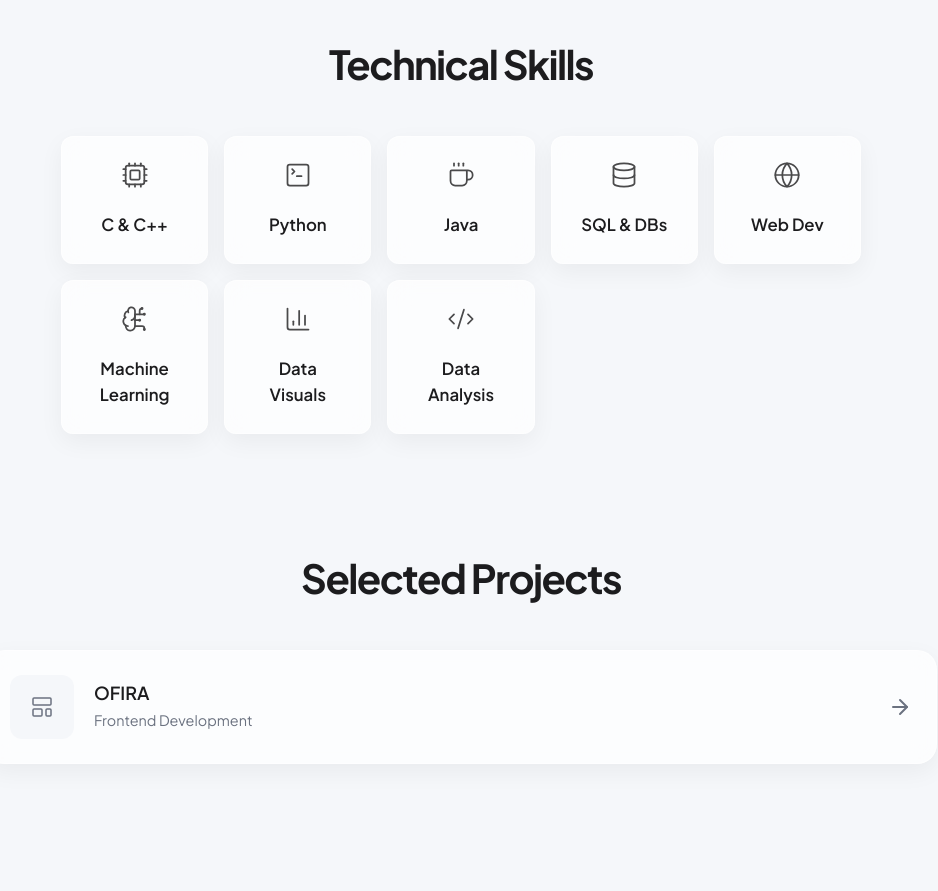
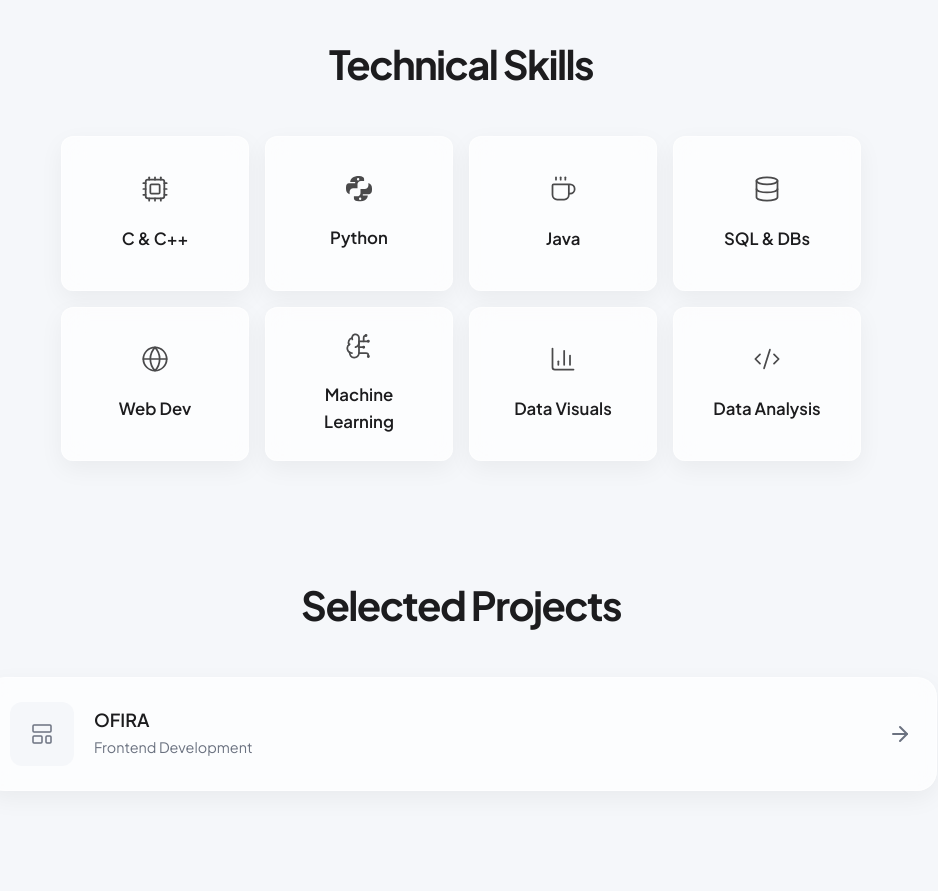
Before and after one commit to pawannegii/MyPortfolio, a React (Vite) app: page / in a window 1280 px wide. Shown: the part 1520-2411 px from the top of the page, without its empty margins (179-1117 px from the left). Built offline with nearby package versions, Linux system fonts and the light colour scheme.

Commit message:
Fix skills grid layout and add official Python logo

```diff
--- a/src/App.jsx
+++ b/src/App.jsx
@@ -25,10 +25,15 @@ import {
   Code2
 } from 'lucide-react';
 import avatarImg from './assets/avatar.png';
+const PythonIcon = ({ size = 28 }) => (
+  <svg width={size} height={size} viewBox="0 0 24 24" fill="currentColor" stroke="none">
+    <path d="M12.127 0C9.37 0 7.429.563 5.923 1.545c-1.536 1.002-1.921 2.38-2.032 3.902h4.593v1.173H2.607C1.164 6.62 0 8.01 0 10.42v1.656c0 2.64 1.487 4.195 3.328 4.756v-2.18c0-1.785 1.516-3.237 3.376-3.237h3.918V7.545c0-1.638 1.428-2.97 3.19-2.97h2.895v-1.77C16.707 1.25 15.114 0 12.127 0zm-.924 1.956a1.1 1.1 0 110 2.2 1.1 1.1 0 010-2.2zM20.672 6.545v2.18c0 1.786-1.516 3.238-3.376 3.238H13.38v3.869c0 1.64-1.428 2.97-3.19 2.97H7.293v1.77c0 1.554 1.593 2.805 4.58 2.805 2.758 0 4.698-.562 6.204-1.544 1.536-1.003 1.921-2.38 2.032-3.903h-4.593v-1.172h5.876c1.444 0 2.608-1.39 2.608-3.8v-1.655c0-2.64-1.488-4.195-3.328-4.756zm-7.621 13.298a1.1 1.1 0 110 2.2 1.1 1.1 0 010-2.2z"/>
+  </svg>
+)
 
 const technicalSkills = [
   { name: 'C & C++', icon: <Cpu size={28} strokeWidth={1.5} /> },
-  { name: 'Python', icon: <TerminalSquare size={28} strokeWidth={1.5} /> },
+  { name: 'Python', icon: <PythonIcon size={26} /> },
   { name: 'Java', icon: <Coffee size={28} strokeWidth={1.5} /> },
   { name: 'SQL & DBs', icon: <Database size={28} strokeWidth={1.5} /> },
   { name: 'Web Dev', icon: <Globe size={28} strokeWidth={1.5} /> },
@@ -210,7 +215,7 @@ function App() {
         <section id="skills">
           <FadeIn>
             <h2 className="section-title">Technical Skills</h2>
-            <div style={{ display: 'grid', gridTemplateColumns: 'repeat(auto-fit, minmax(140px, 1fr))', gap: '16px', maxWidth: '800px', margin: '0 auto' }}>
+            <div className="skills-grid">
               {technicalSkills.map((skill, idx) => (
                 <FadeIn key={skill.name} delay={idx * 0.05}>
                   <div className="glass-card skill-box">
--- a/src/index.css
+++ b/src/index.css
@@ -549,6 +549,15 @@ textarea.form-control {
 }
 
 /* Skills Section */
+.skills-grid {
+  display: grid;
+  grid-template-columns: repeat(4, 1fr);
+  grid-auto-rows: 1fr;
+  gap: 16px;
+  max-width: 800px;
+  margin: 0 auto;
+}
+
 .skill-box {
   display: flex;
   flex-direction: column;
@@ -560,6 +569,8 @@ textarea.form-control {
   border-radius: var(--border-radius-sm);
   transition: var(--transition);
   cursor: default;
+  height: 100%;
+  min-height: 120px;
 }
 
 .skill-box:hover {
@@ -651,4 +662,8 @@ footer {
   .contact-form { padding: 24px; }
 
   .cursor-follower { display: none; }
+
+  .skills-grid {
+    grid-template-columns: repeat(2, 1fr);
+  }
 }
```
